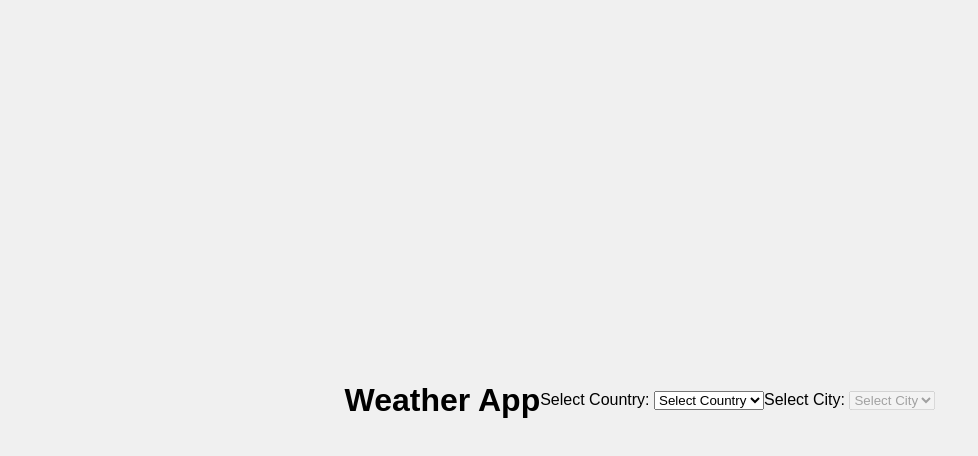
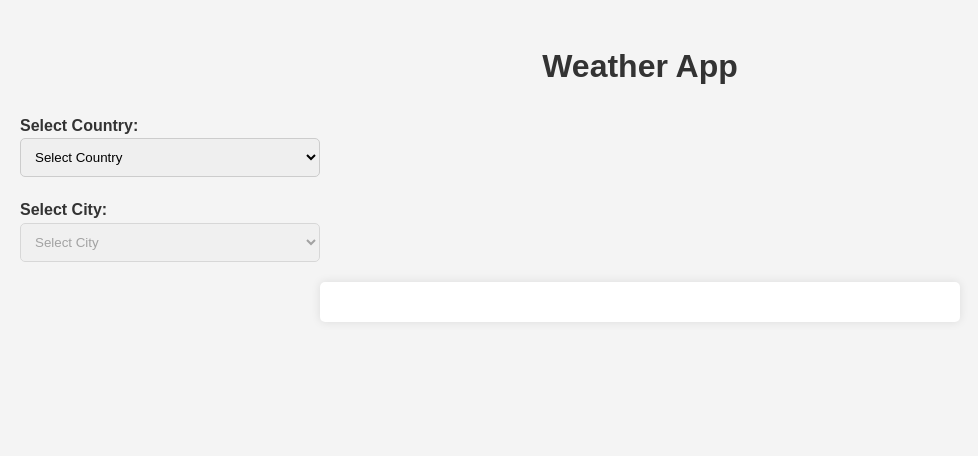
Before and after one commit to Masksm/Portfolio, a plain HTML site: page weather_app.html in a window 1280 px wide. Shown: the whole page, without its empty margins (0-978 px from the left). Drawn offline with Linux system fonts and the light colour scheme; no server answers.

Commit message:
Update weather.css

```diff
--- a/weather.css
+++ b/weather.css
@@ -1,41 +1,77 @@
+/* General Styles */
 body {
     font-family: Arial, sans-serif;
-    background-color: #f0f0f0;
-    display: flex;
-    justify-content: center;
-    align-items: center;
-    height: 100vh;
     margin: 0;
+    padding: 20px;
+    background-color: #f4f4f4;
+    color: #333;
+    line-height: 1.6;
 }
 
-.weather-container {
-    background: #fff;
+h1 {
+    text-align: center;
+    margin-bottom: 20px;
+}
+
+label {
+    font-weight: bold;
+}
+
+select {
+    padding: 10px;
+    margin-bottom: 20px;
+    border: 1px solid #ccc;
+    border-radius: 5px;
+    width: 100%;
+    max-width: 300px;
+    display: block;
+}
+
+#weather-info {
+    background-color: #fff;
     padding: 20px;
-    border-radius: 8px;
+    border-radius: 5px;
     box-shadow: 0 0 10px rgba(0, 0, 0, 0.1);
+    margin-top: 20px;
+    max-width: 600px;
+    margin-left: auto;
+    margin-right: auto;
     text-align: center;
 }
 
-input {
-    padding: 10px;
-    border: 1px solid #ccc;
-    border-radius: 4px;
-    margin-right: 10px;
+#weather-info h2 {
+    margin-top: 0;
 }
 
-button {
-    padding: 10px;
-    background-color: #007bff;
-    border: none;
-    border-radius: 4px;
-    color: #fff;
-    cursor: pointer;
+#weather-info p {
+    margin: 5px 0;
 }
 
-button:hover {
-    background-color: #0056b3;
+/* Responsive Design */
+@media (max-width: 768px) {
+    select {
+        width: 100%;
+    }
+
+    #weather-info {
+        width: 100%;
+        padding: 10px;
+    }
+}
+#weather-info {
+    background-color: #fff;
+    padding: 20px;
+    border-radius: 5px;
+    box-shadow: 0 0 10px rgba(0, 0, 0, 0.1);
+    margin-top: 20px;
+    max-width: 600px;
+    margin-left: auto;
+    margin-right: auto;
+    text-align: center;
+    animation: fadeIn 0.5s ease-in-out;
 }
 
-#weather-info {
-    margin-top: 20px;
+@keyframes fadeIn {
+    from { opacity: 0; transform: translateY(10px); }
+    to { opacity: 1; transform: translateY(0); }
 }
```
